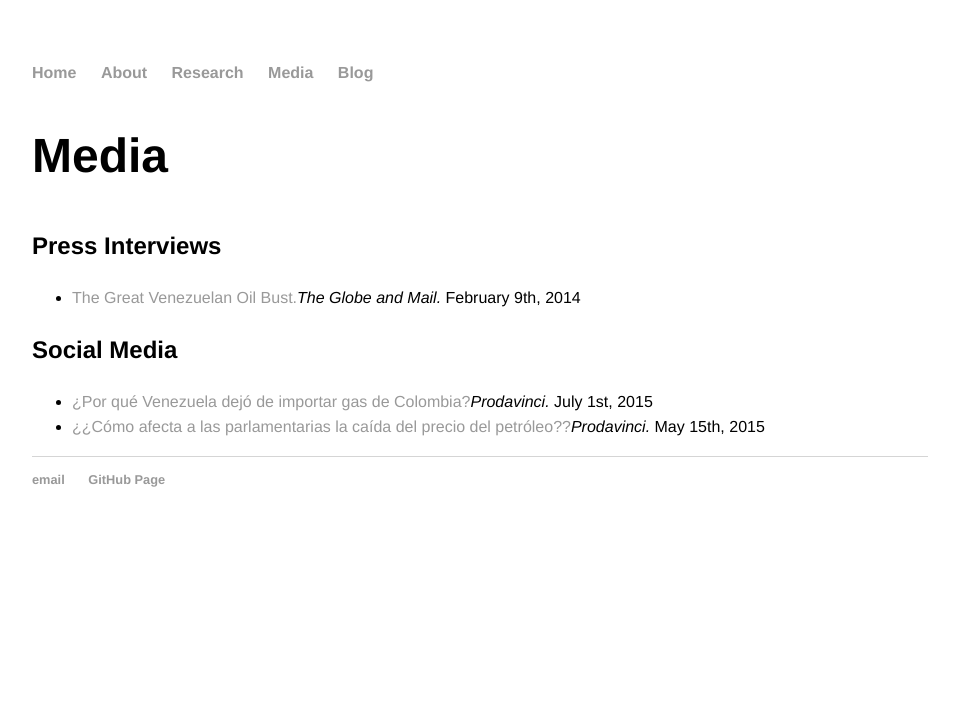
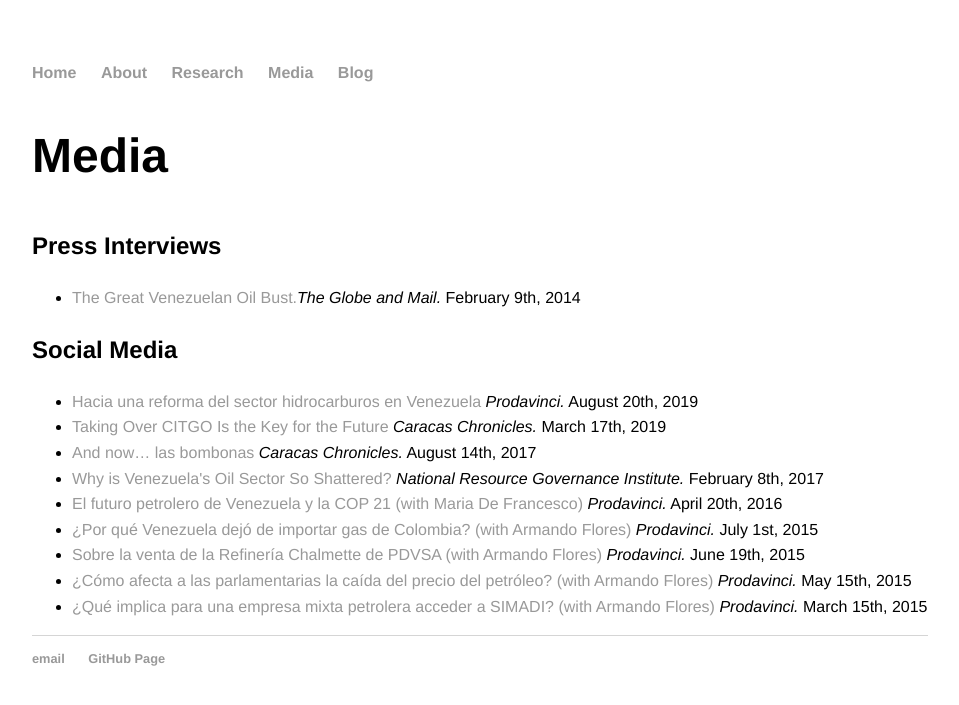
Before and after one commit to igorteo84/igorteo84.github.io, a Jekyll site: the page built from media/index.html, in a window 1280 px wide. Shown: the top 705 px of the page, without its empty margins (160-1119 px from the left). Built offline with Jekyll 4.4.1, drawn with Linux system fonts in a browser that asks for light colours.

Commit message:
Update index.html

```diff
--- a/media/index.html
+++ b/media/index.html
@@ -12,8 +12,15 @@ title: Media
 
 <h2>Social Media</h2>
 	<ul>
-		<li><a href="http://historico.prodavinci.com/2015/07/01/actualidad/por-que-venezuela-dejo-de-importar-gas-de-colombia-por-armando-flores-e-igor-hernandez/">¿Por qué Venezuela dejó de importar gas de Colombia?</a><em>Prodavinci.</em> July 1st, 2015</li>
-		<li><a href="http://historico.prodavinci.com/2015/05/15/actualidad/como-afecta-a-las-parlamentarias-y-al-fonden-la-caida-del-precio-del-petroleo-por-a-flores-i-hernandez/">¿¿Cómo afecta a las parlamentarias la caída del precio del petróleo??</a><em>Prodavinci.</em> May 15th, 2015</li>
+		<li><a href="https://prodavinci.com/hacia-una-reforma-del-sector-hidrocarburos-en-venezuela/">Hacia una reforma del sector hidrocarburos en Venezuela</a><em> Prodavinci.</em> August 20th, 2019</li>
+		<li><a href="https://www.caracaschronicles.com/2019/03/17/taking-over-citgo-is-the-key-for-the-future/">Taking Over CITGO Is the Key for the Future</a><em> Caracas Chronicles.</em> March 17th, 2019</li>
+		<li><a href="https://www.caracaschronicles.com/2017/08/14/and-now-las-bombonas/">And now… las bombonas</a><em> Caracas Chronicles.</em> August 14th, 2017</li>
+		<li><a href="https://resourcegovernance.org/blog/why-venezuela-oil-sector-so-shattered">Why is Venezuela's Oil Sector So Shattered?</a><em> National Resource Governance Institute.</em> February 8th, 2017</li>
+		<li><a href="http://historico.prodavinci.com/2016/04/20/actualidad/el-futuro-petrolero-de-venezuela-y-la-cop-21-por-maria-alejandra-de-francesco-e-igor-hernandez/">El futuro petrolero de Venezuela y la COP 21 (with Maria De Francesco)</a><em> Prodavinci.</em> April 20th, 2016</li>
+		<li><a href="http://historico.prodavinci.com/2015/07/01/actualidad/por-que-venezuela-dejo-de-importar-gas-de-colombia-por-armando-flores-e-igor-hernandez/">¿Por qué Venezuela dejó de importar gas de Colombia? (with Armando Flores)</a><em> Prodavinci.</em> July 1st, 2015</li>
+		<li><a href="http://historico.prodavinci.com/2015/06/19/actualidad/sobre-la-venta-de-la-refineria-chalmette-de-pdvsa-por-igor-hernandez-y-armando-flores/">Sobre la venta de la Refinería Chalmette de PDVSA (with Armando Flores)</a><em> Prodavinci.</em> June 19th, 2015</li>
+		<li><a href="http://historico.prodavinci.com/2015/05/15/actualidad/como-afecta-a-las-parlamentarias-y-al-fonden-la-caida-del-precio-del-petroleo-por-a-flores-i-hernandez/">¿Cómo afecta a las parlamentarias la caída del precio del petróleo? (with Armando Flores)</a><em> Prodavinci.</em> May 15th, 2015</li>
+		<li><a href="http://historico.prodavinci.com/2015/03/13/actualidad/que-implica-el-acceso-a-simadi-para-las-empresas-mixtas-de-petroleo-por-armando-flores-e-igor-hernandez/">¿Qué implica para una empresa mixta petrolera acceder a SIMADI? (with Armando Flores)</a><em> Prodavinci.</em> March 15th, 2015</li>
 	</ul>
 
 
```
